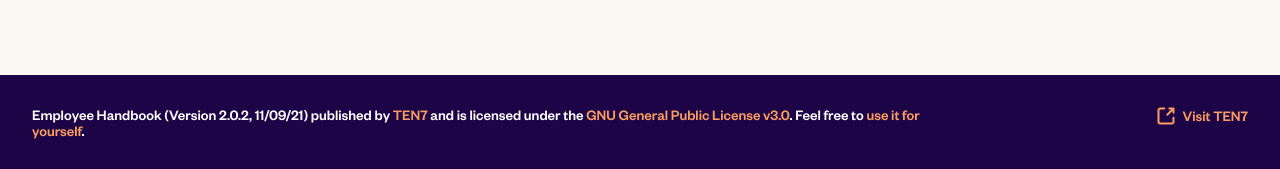
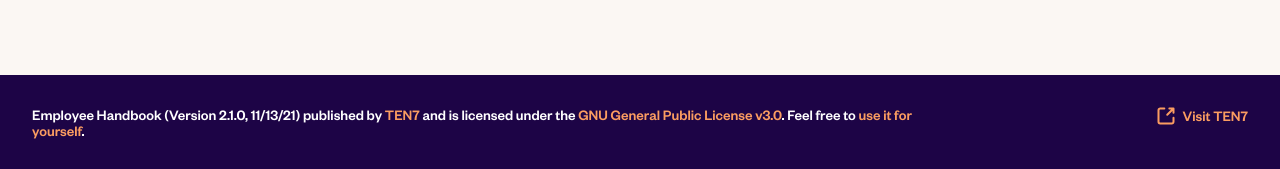
Before and after one commit to ten7/handbook.ten7.com, a Jekyll site: the page built from index.md, in a window 1280 px wide. Shown: the part 1451-1620 px from the top of the page. Built offline with Jekyll 4.4.1, drawn with Linux system fonts in a browser that asks for light colours.

Commit message:
Update version

```diff
--- a/_config.yml
+++ b/_config.yml
@@ -19,7 +19,7 @@
 # in the templates via {{ site.myvariable }}.
 
 title: "Employee Handbook"
-subtitle: "Version 2.0.2, 11/09/21"
+subtitle: "Version 2.1.0, 11/13/21"
 
 nav:
   - title: "Start Here"
```
